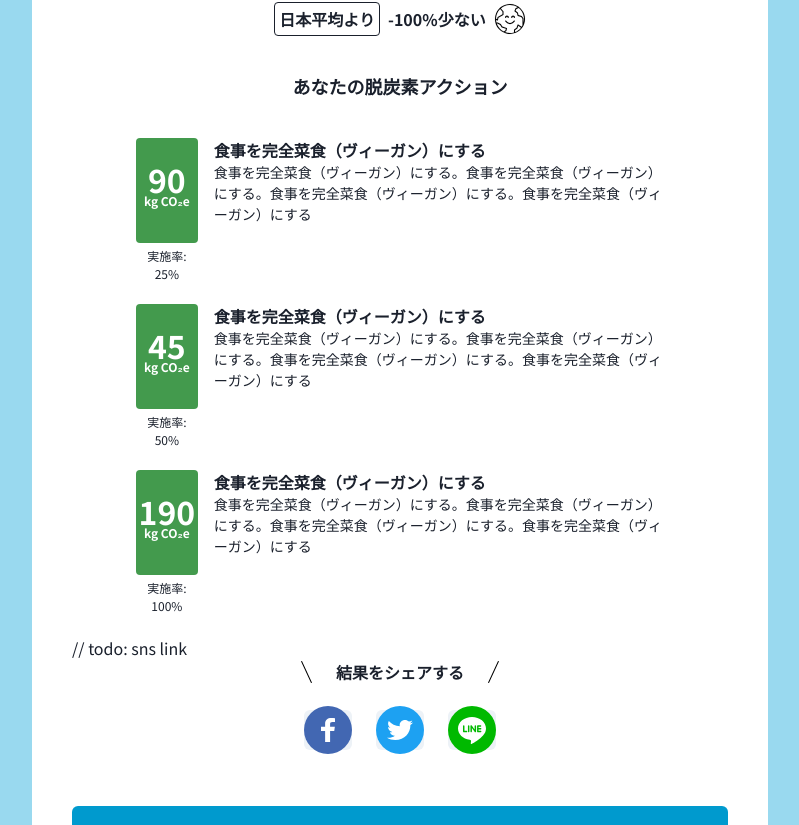
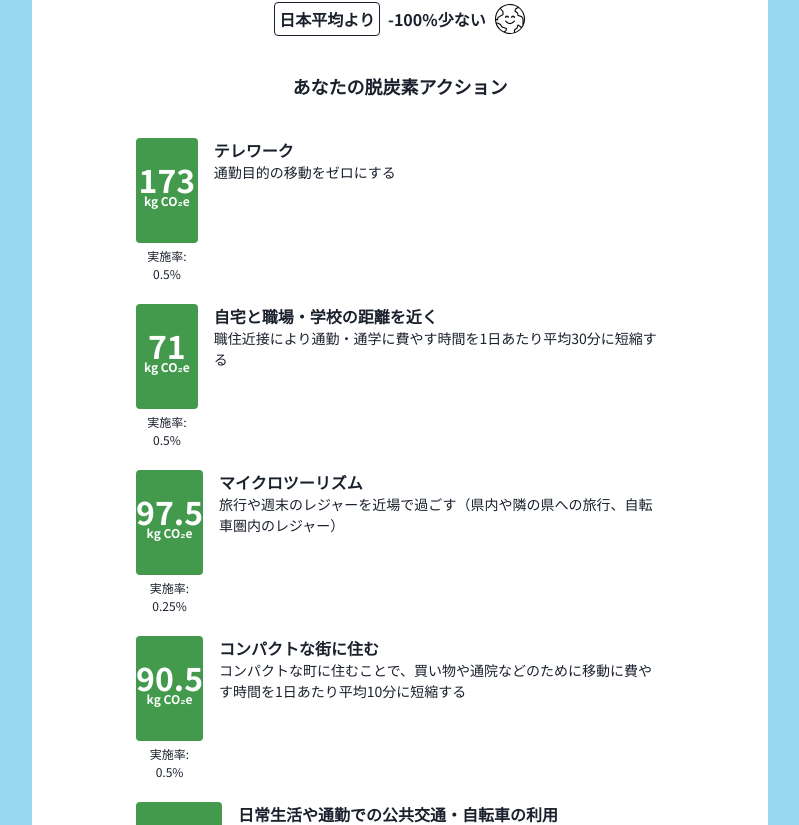
Before and after one commit to codeforjapan/JibungotoPlanet, a Next.js app: page /category/mobility/completion in a window 1280 px wide. Shown: the part 425-1250 px from the top of the page, without its empty margins (240-1039 px from the left). Built offline with nearby package versions, Linux system fonts and the light colour scheme; no server answers.

Commit message:
fix: completion content props and yarn format

```diff
--- a/components/molecules/completion/CompletionActionItem/CompletionActionItem.tsx
+++ b/components/molecules/completion/CompletionActionItem/CompletionActionItem.tsx
@@ -1,15 +1,16 @@
-import { FC } from 'react'
+import { FC, useMemo } from 'react'
 import { Box, Grid, GridItem, Text } from '@chakra-ui/react'
 import styles from 'components/molecules/completion/CompletionActionItem/CompletionActionItem.module.scss'
 
 type Props = {
-  amount: number
-  implementationRate: number
-  action: string
-  description: string
+  action: Actions.Action
 }
 
 const CompletionItem: FC<Props> = (props) => {
+  const amount = useMemo(() => {
+    return props.action.actionIntensityRate * props.action.reductionEffect
+  }, [props.action.actionIntensityRate])
+
   return (
     <Grid
       minH={{ base: '180px', md: '150px' }}
@@ -20,21 +21,21 @@ const CompletionItem: FC<Props> = (props) => {
       <GridItem rowSpan={{ base: 1, md: 1 }} colSpan={{ base: 2, md: 1 }}>
         <Box className={styles['completion-action-item__amount-container']}>
           <Text color="white" fontSize="32px" fontWeight="700">
-            {props.amount}
+            {amount}
           </Text>
           <Text color="white" fontSize="12px" fontWeight="700">
             kg CO₂e
           </Text>
         </Box>
         <Text style={{ textAlign: 'center' }} fontSize="12px" pt={1}>
-          実施率: {props.implementationRate}%
+          実施率: {props.action.actionIntensityRate}%
         </Text>
       </GridItem>
       <GridItem colSpan={{ base: 5, md: 6 }}>
         <Text fontWeight="bold" fontSize="16px">
-          {props.action}
+          {props.action.label}
         </Text>
-        <Text fontSize="14px">{props.description}</Text>
+        <Text fontSize="14px">{props.action.description}</Text>
       </GridItem>
     </Grid>
   )
--- a/components/organisms/completion/CompletionContent/CompletionContent.tsx
+++ b/components/organisms/completion/CompletionContent/CompletionContent.tsx
@@ -1,30 +1,25 @@
 import { FC } from 'react'
 import { Box, Heading } from '@chakra-ui/react'
 import CompletionItem from 'components/molecules/completion/CompletionActionItem/CompletionActionItem'
-import { actionData } from 'constants/action-mock'
+import { useActions } from 'hooks/actions'
 
 type Props = {
   category: Questions.QuestionCategory
 }
 
 const CompletionContent: FC<Props> = (props) => {
+  const actions = useActions()
+
   return (
     <Box>
       <Heading as="h2" fontSize="18px" textAlign="center" my={10}>
         あなたの脱炭素アクション
       </Heading>
       <Box px={{ md: 16 }}>
-        {actionData.map((action) => {
-          return (
-            <CompletionItem
-              key={action.id}
-              amount={action.amount}
-              implementationRate={action.implementationRate}
-              action={action.action}
-              description={action.description}
-            />
-          )
-        })}
+        {actions[props.category] &&
+          actions[props.category].map((action) => {
+            return <CompletionItem key={action.id} action={action} />
+          })}
       </Box>
     </Box>
   )
--- a/pages/category/[category]/completion/index.tsx
+++ b/pages/category/[category]/completion/index.tsx
@@ -17,7 +17,7 @@ const CompletionPage: NextPage<Params> = ({ category }) => {
     <QuestionContainer category={category}>
       <CompletionHeader category={category} />
       <CompletionContent category={category} />
-      // todo: sns link
+      {/*todo: sns link*/}
       <ShareSNS line={'/'} twitter={'/'} facebook={'/'} />
       <Box pt={14}>
         <CompletionTransitions />
```
